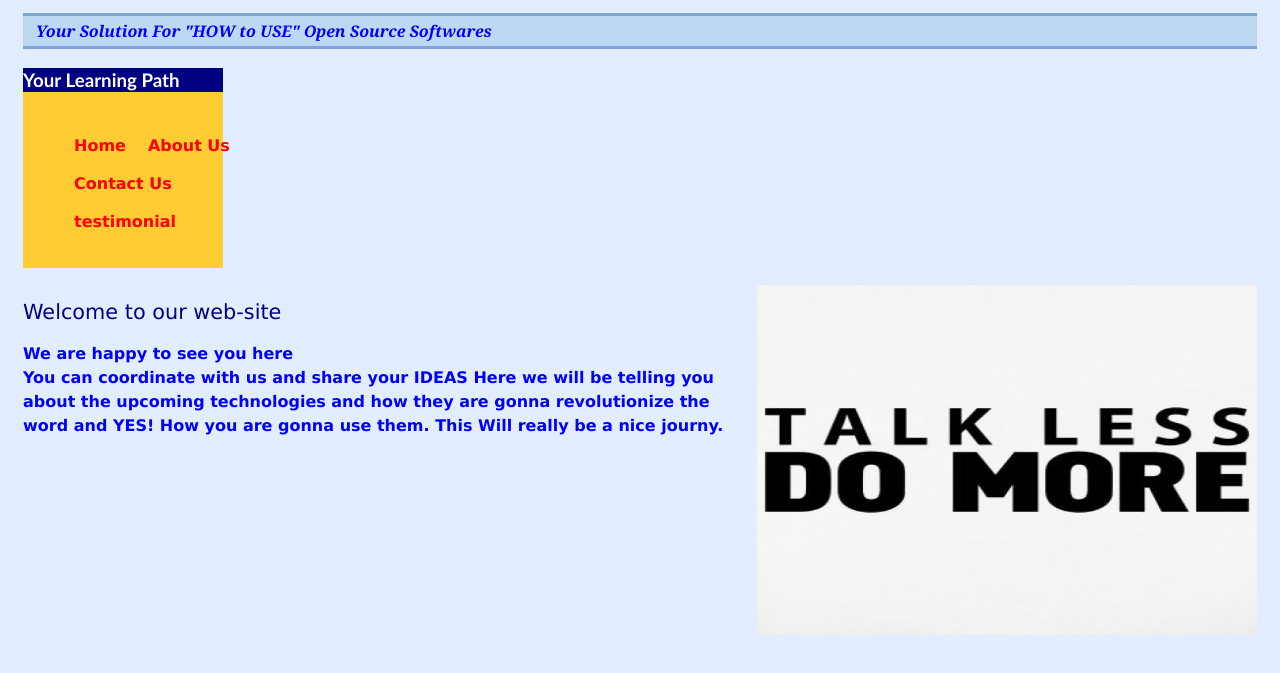
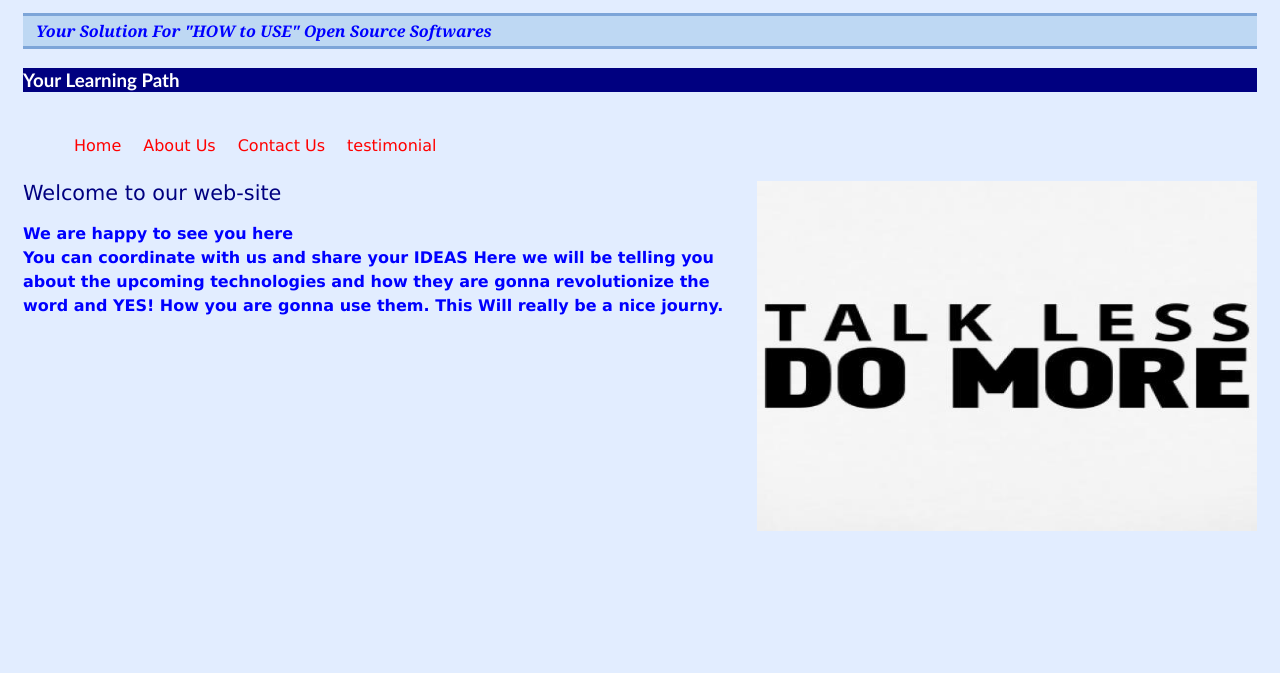
Before and after one commit to sourceitopen/sourceitopen.github.com, a plain HTML site: page index.html in a window 1280 px wide. Shown: the part 119-792 px from the top of the page. Drawn offline with Linux system fonts and the light colour scheme.

Commit message:
Update index.html

```diff
--- a/index.html
+++ b/index.html
@@ -16,10 +16,11 @@
          <p>Your Solution For "HOW to USE" Open Source Softwares</p>
       </div>
       </div> <!-- end of header div -->
-       <div id="mainnavigation">
-  <h3>Your Learning Path </h3>
+
+
 
   <div id="navigation">
+  <h3>Your Learning Path </h3>
       <ul>
         <li><a href="index.html">Home</a></li>
     <li><a href="about.html">About Us</a></li>
@@ -28,7 +29,6 @@
   </ul>
 </div>
 
-</div>
 
 
 
```
